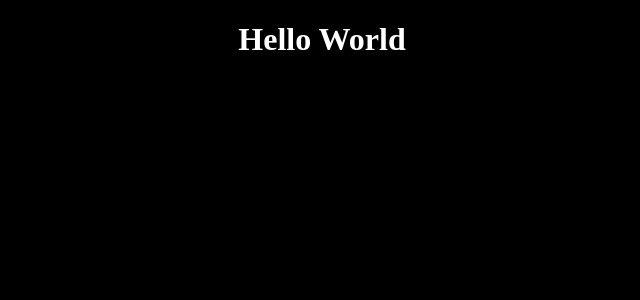
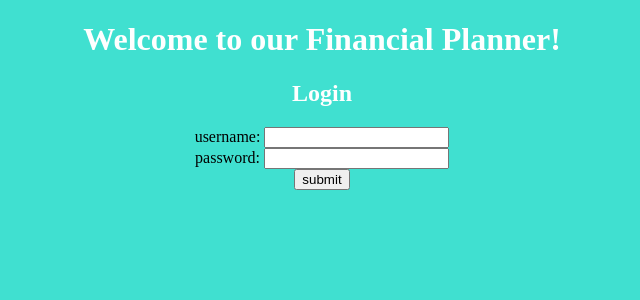
Before and after one commit to LougheedWan/CPSC471-Full-Stack-APP, a React (Create React App) app in the folder client/: page / in a window 1280 px wide. Shown: the top 300 px of the page, without its empty margins (318-958 px from the left). Built offline with nearby package versions, Linux system fonts and the light colour scheme.

Commit message:
small changes

```diff
--- a/client/src/App.css
+++ b/client/src/App.css
@@ -3,5 +3,5 @@
 }
 
 body {
-  background-color: black;
+  background-color: turquoise;
 }
--- a/client/src/App.js
+++ b/client/src/App.js
@@ -1,10 +1,14 @@
 import React from 'react';
 import './App.css';
+import Login from './auth/Login'
 
 function App() {
   return (
     <div className="App">
-      <h1 style={{color: "white"}}>Hello World</h1>
+      <h1 style = {{color: "white"}}>Welcome to our Financial Planner!</h1>
+
+      <Login />
+
     </div>
   );
 }
--- /dev/null
+++ b/client/src/auth/Login.js
@@ -0,0 +1,25 @@
+import React from 'react'
+
+function login() {
+    return (
+        <form>
+            <div className = "form-inner">
+                <h2 style = {{color: "white"}}> Login</h2>
+
+                <div className = "form-group">
+                    <label htmlFor="username">username: </label>
+                    <input type="text" name= "username" id="username"/>
+                </div>
+
+                <div className = "form-group">
+                    <label htmlFor="password">password: </label>
+                    <input type="password" name= "password" id="password"/>
+                </div>
+
+                <input type = "submit" value = "submit"/>
+            </div>
+        </form>
+    )
+}
+
+export default login
```
Also changed, not shown: 1 other file (tests, documents, lock files or other folders).
